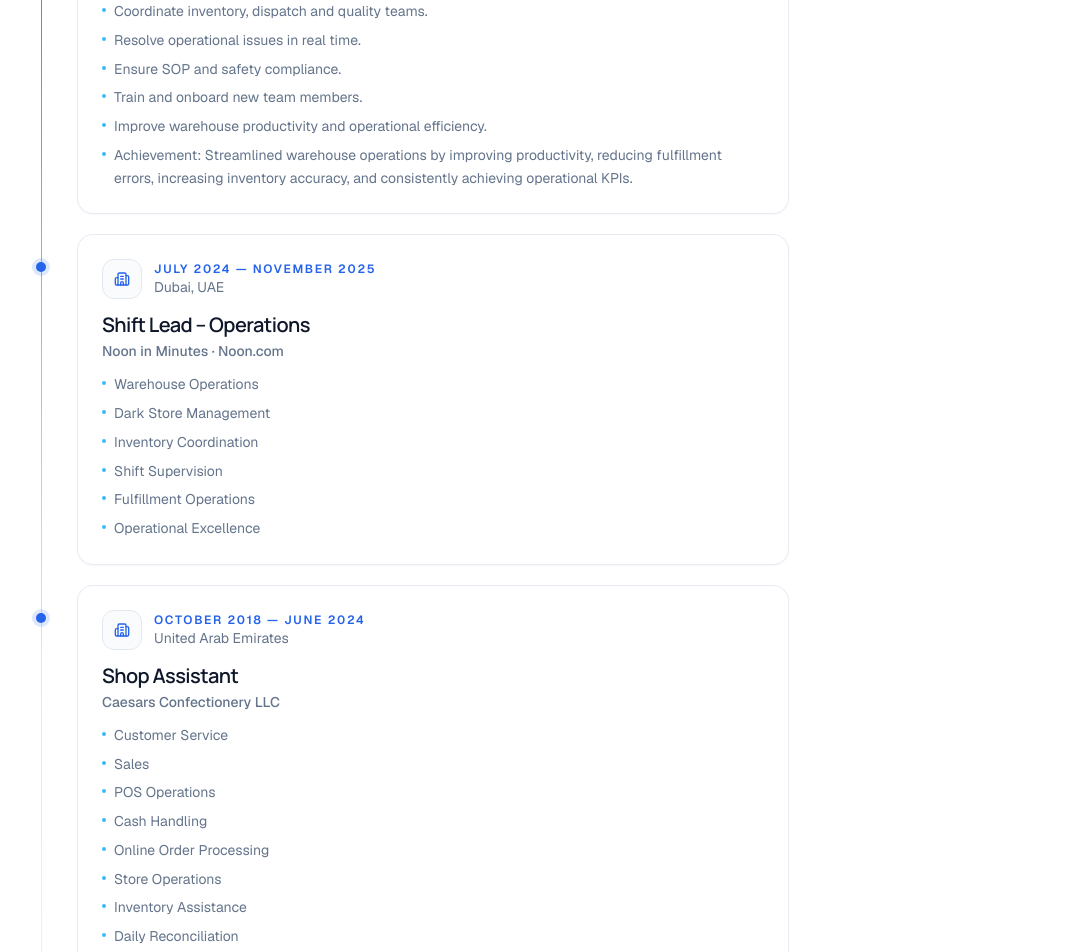
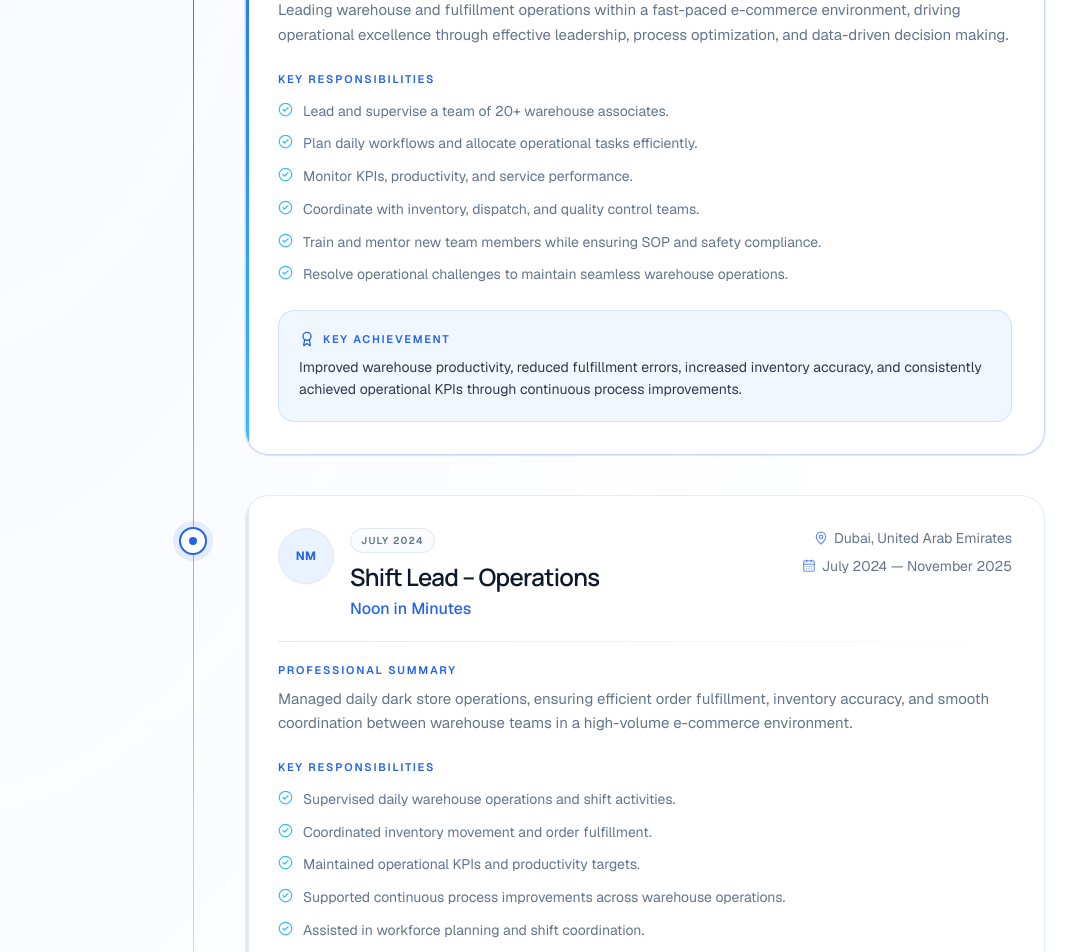
Before and after one commit to abhishekxsaroj/satyendra-yadav, a Next.js app: page / in a window 1280 px wide. Shown: the part 2400-3352 px from the top of the page, without its empty margins (43-1120 px from the left). Built offline with nearby package versions, Linux system fonts and the light colour scheme.

Commit message:
Redesign Experience into a premium executive career timeline.

```diff
--- a/src/constants/data.ts
+++ b/src/constants/data.ts
@@ -77,33 +77,38 @@ export const EXPERIENCES: Experience[] = [
     id: "exp-1",
     company: "EMX (Amazon Now)",
     role: "Team Leader – Operations",
-    location: "Dubai, UAE",
+    location: "Dubai, United Arab Emirates",
     period: "December 2025 — Present",
-    description: [
-      "Lead and manage daily warehouse operations for a team of 20 staff.",
-      "Plan workflows and allocate operational tasks.",
-      "Monitor employee performance and KPIs.",
-      "Coordinate inventory, dispatch and quality teams.",
-      "Resolve operational issues in real time.",
-      "Ensure SOP and safety compliance.",
-      "Train and onboard new team members.",
-      "Improve warehouse productivity and operational efficiency.",
-      "Achievement: Streamlined warehouse operations by improving productivity, reducing fulfillment errors, increasing inventory accuracy, and consistently achieving operational KPIs.",
+    current: true,
+    logoInitials: "EMX",
+    summary:
+      "Leading warehouse and fulfillment operations within a fast-paced e-commerce environment, driving operational excellence through effective leadership, process optimization, and data-driven decision making.",
+    responsibilities: [
+      "Lead and supervise a team of 20+ warehouse associates.",
+      "Plan daily workflows and allocate operational tasks efficiently.",
+      "Monitor KPIs, productivity, and service performance.",
+      "Coordinate with inventory, dispatch, and quality control teams.",
+      "Train and mentor new team members while ensuring SOP and safety compliance.",
+      "Resolve operational challenges to maintain seamless warehouse operations.",
     ],
+    achievement:
+      "Improved warehouse productivity, reduced fulfillment errors, increased inventory accuracy, and consistently achieved operational KPIs through continuous process improvements.",
   },
   {
     id: "exp-2",
-    company: "Noon in Minutes · Noon.com",
+    company: "Noon in Minutes",
     role: "Shift Lead – Operations",
-    location: "Dubai, UAE",
+    location: "Dubai, United Arab Emirates",
     period: "July 2024 — November 2025",
-    description: [
-      "Warehouse Operations",
-      "Dark Store Management",
-      "Inventory Coordination",
-      "Shift Supervision",
-      "Fulfillment Operations",
-      "Operational Excellence",
+    logoInitials: "NM",
+    summary:
+      "Managed daily dark store operations, ensuring efficient order fulfillment, inventory accuracy, and smooth coordination between warehouse teams in a high-volume e-commerce environment.",
+    responsibilities: [
+      "Supervised daily warehouse operations and shift activities.",
+      "Coordinated inventory movement and order fulfillment.",
+      "Maintained operational KPIs and productivity targets.",
+      "Supported continuous process improvements across warehouse operations.",
+      "Assisted in workforce planning and shift coordination.",
     ],
   },
   {
@@ -112,15 +117,15 @@ export const EXPERIENCES: Experience[] = [
     role: "Shop Assistant",
     location: "United Arab Emirates",
     period: "October 2018 — June 2024",
-    description: [
-      "Customer Service",
-      "Sales",
-      "POS Operations",
-      "Cash Handling",
-      "Online Order Processing",
-      "Store Operations",
-      "Inventory Assistance",
-      "Daily Reconciliation",
+    logoInitials: "CC",
+    summary:
+      "Supported daily retail operations by delivering exceptional customer service, managing transactions, processing online orders, and contributing to overall store performance.",
+    responsibilities: [
+      "Assisted customers with product selection and purchases.",
+      "Managed POS transactions, refunds, and payment processing.",
+      "Processed online orders and customer reservations.",
+      "Supported inventory organization and daily store operations.",
+      "Helped achieve store sales targets and customer satisfaction goals.",
     ],
   },
   {
@@ -129,13 +134,14 @@ export const EXPERIENCES: Experience[] = [
     role: "Customer Service Assistant",
     location: "India",
     period: "May 2018 — September 2018",
-    description: [
-      "Customer Support",
-      "Order Processing",
-      "Email Support",
-      "Complaint Resolution",
-      "Administration",
-      "Reporting",
+    logoInitials: "YC",
+    summary:
+      "Delivered responsive customer support by managing inquiries, processing orders, resolving service issues, and maintaining accurate operational records.",
+    responsibilities: [
+      "Responded to customer inquiries via phone and email.",
+      "Processed customer orders accurately.",
+      "Resolved complaints professionally.",
+      "Maintained customer records and prepared operational reports.",
     ],
   },
   {
@@ -144,9 +150,14 @@ export const EXPERIENCES: Experience[] = [
     role: "Cashier",
     location: "India",
     period: "May 2015 — April 2018",
-    description: [
-      "Handled cashier operations, billing accuracy, and customer transactions.",
-      "Supported daily store cash reconciliation and front-of-house service quality.",
+    logoInitials: "AZ",
+    summary:
+      "Managed front-end cash operations while ensuring transaction accuracy and providing excellent customer service in a fast-paced restaurant environment.",
+    responsibilities: [
+      "Processed cash and card transactions.",
+      "Maintained accurate financial records.",
+      "Assisted customers with billing and payments.",
+      "Supported smooth day-to-day restaurant operations.",
     ],
   },
 ];
--- a/src/sections/Experience.tsx
+++ b/src/sections/Experience.tsx
@@ -1,75 +1,178 @@
 "use client";
 
 import { motion } from "framer-motion";
-import { Building2 } from "lucide-react";
+import { MapPin, CalendarDays, Award, CheckCircle2 } from "lucide-react";
 import { EXPERIENCES } from "@/constants/data";
 import { SectionHeading } from "@/components/ui/SectionHeading";
+import type { Experience as ExperienceType } from "@/types";
+
+function CompanyLogo({
+  experience,
+}: {
+  experience: ExperienceType;
+}) {
+  if (experience.logo) {
+    return (
+      // eslint-disable-next-line @next/next/no-img-element
+      <img
+        src={experience.logo}
+        alt={`${experience.company} logo`}
+        className="h-full w-full rounded-full object-cover"
+      />
+    );
+  }
+
+  return (
+    <span className="text-[11px] font-bold tracking-wide text-primary sm:text-xs">
+      {experience.logoInitials ?? experience.company.slice(0, 2).toUpperCase()}
+    </span>
+  );
+}
 
 export function Experience() {
   return (
     <section
       id="experience"
-      className="relative overflow-hidden section-pad py-16 md:py-20"
+      className="relative overflow-hidden section-pad py-16 md:py-24"
     >
+      <div className="pointer-events-none absolute inset-0 bg-[radial-gradient(ellipse_at_top_left,rgba(37,99,235,0.04),transparent_55%)]" />
+
       <div className="container-max relative">
         <SectionHeading
           eyebrow="Experience"
-          title="Progressive leadership across logistics and operations."
-          description="From frontline service excellence to Team Leader roles at EMX (Amazon Now) and Noon in Minutes."
-          className="mb-8 md:mb-10"
+          title="A career built on operational milestones."
+          description="Executive timeline of leadership and operations roles across logistics, fulfillment, and customer excellence."
+          className="mb-10 md:mb-14"
         />
 
-        <div className="relative max-w-3xl">
-          <div className="absolute bottom-2 left-5 top-2 w-px bg-gradient-to-b from-primary via-border to-transparent" />
+        <div className="relative mx-auto max-w-4xl">
+          {/* Vertical timeline line */}
+          <div className="absolute bottom-4 left-6 top-4 w-px bg-gradient-to-b from-primary via-border to-transparent md:left-[2.75rem]" />
 
-          <div className="space-y-5">
+          <div className="space-y-8 md:space-y-10">
             {EXPERIENCES.map((exp, index) => (
               <motion.article
                 key={exp.id}
-                initial={{ opacity: 0, y: 28, filter: "blur(6px)" }}
-                whileInView={{ opacity: 1, y: 0, filter: "blur(0px)" }}
-                viewport={{ once: true, margin: "-40px" }}
+                initial={{ opacity: 0, y: 36, x: -12, filter: "blur(8px)" }}
+                whileInView={{ opacity: 1, y: 0, x: 0, filter: "blur(0px)" }}
+                viewport={{ once: true, margin: "-60px" }}
                 transition={{
-                  duration: 0.6,
-                  delay: index * 0.06,
+                  duration: 0.7,
+                  delay: index * 0.08,
                   ease: [0.22, 1, 0.36, 1],
                 }}
-                className="relative pl-14"
+                className="relative pl-16 md:pl-24"
               >
-                <div className="absolute left-[15px] top-7 z-10 h-2.5 w-2.5 rounded-full bg-primary ring-4 ring-primary/15" />
+                {/* Timeline node */}
+                <div className="absolute left-3.5 top-8 z-10 flex h-6 w-6 items-center justify-center rounded-full border-2 border-primary bg-card shadow-[0_0_0_6px_rgba(37,99,235,0.1)] md:left-[1.85rem] md:h-7 md:w-7">
+                  <span className="h-2 w-2 rounded-full bg-primary" />
+                </div>
 
                 <motion.div
-                  whileHover={{ y: -4 }}
-                  transition={{ duration: 0.3 }}
-                  className="rounded-2xl border border-border/80 bg-card/80 p-5 text-left shadow-[var(--shadow-sm)] backdrop-blur-sm hover-glow sm:p-6"
+                  whileHover={{ y: -6 }}
+                  transition={{ duration: 0.35, ease: [0.22, 1, 0.36, 1] }}
+                  className={`group relative overflow-hidden rounded-3xl border bg-card/90 p-6 shadow-[var(--shadow-sm)] backdrop-blur-sm transition-shadow duration-400 hover:shadow-[0_18px_50px_rgba(37,99,235,0.1)] sm:p-8 ${
+                    exp.current
+                      ? "border-primary/25 ring-1 ring-primary/10"
+                      : "border-border/80"
+                  }`}
                 >
-                  <div className="mb-3 flex flex-wrap items-center gap-3">
-                    <div className="flex h-10 w-10 shrink-0 items-center justify-center rounded-xl border border-border bg-background text-primary">
-                      <Building2 size={16} />
+                  {/* Accent line */}
+                  <div
+                    className={`absolute inset-y-0 left-0 w-[3px] ${
+                      exp.current
+                        ? "bg-gradient-to-b from-primary to-accent"
+                        : "bg-border group-hover:bg-primary/40"
+                    }`}
+                  />
+
+                  {/* Header */}
+                  <div className="flex flex-col gap-5 sm:flex-row sm:items-start sm:justify-between">
+                    <div className="flex items-start gap-4">
+                      <div className="flex h-14 w-14 shrink-0 items-center justify-center rounded-full border border-border bg-primary-soft/60 shadow-[var(--shadow-sm)]">
+                        <CompanyLogo experience={exp} />
+                      </div>
+
+                      <div className="min-w-0">
+                        <div className="mb-2 flex flex-wrap items-center gap-2">
+                          {exp.current && (
+                            <span className="inline-flex items-center rounded-full bg-primary/10 px-2.5 py-1 text-[10px] font-semibold uppercase tracking-[0.14em] text-primary">
+                              Current Position
+                            </span>
+                          )}
+                          <span className="inline-flex items-center rounded-full border border-border bg-background px-2.5 py-1 text-[10px] font-semibold uppercase tracking-[0.12em] text-secondary">
+                            {exp.period.split("—")[0]?.trim() ?? exp.period}
+                          </span>
+                        </div>
+
+                        <h3 className="font-display text-xl font-semibold tracking-tight text-foreground sm:text-2xl">
+                          {exp.role}
+                        </h3>
+                        <p className="mt-1 text-sm font-medium text-primary sm:text-base">
+                          {exp.company}
+                        </p>
+                      </div>
                     </div>
-                    <div className="min-w-0 text-left">
-                      <p className="text-xs font-semibold uppercase tracking-[0.14em] text-primary">
+
+                    <div className="flex flex-col gap-2 text-sm text-secondary sm:items-end sm:text-right">
+                      <span className="inline-flex items-center gap-1.5">
+                        <MapPin size={14} className="text-primary/70" />
+                        {exp.location}
+                      </span>
+                      <span className="inline-flex items-center gap-1.5">
+                        <CalendarDays size={14} className="text-primary/70" />
                         {exp.period}
-                      </p>
-                      <p className="text-sm text-secondary">{exp.location}</p>
+                      </span>
                     </div>
                   </div>
 
-                  <h3 className="font-display text-lg font-semibold text-foreground sm:text-xl">
-                    {exp.role}
-                  </h3>
-                  <p className="mt-0.5 text-sm font-medium text-secondary">
-                    {exp.company}
-                  </p>
+                  <div className="my-5 h-px bg-gradient-to-r from-border via-border/60 to-transparent" />
 
-                  <ul className="mt-3 space-y-1.5 text-left text-sm leading-relaxed text-secondary">
-                    {exp.description.map((item) => (
-                      <li key={item} className="flex gap-2">
-                        <span className="mt-2 h-1 w-1 shrink-0 rounded-full bg-accent" />
-                        <span>{item}</span>
-                      </li>
-                    ))}
-                  </ul>
+                  {/* Summary */}
+                  <div>
+                    <p className="mb-2 text-[11px] font-semibold uppercase tracking-[0.16em] text-primary">
+                      Professional Summary
+                    </p>
+                    <p className="text-sm leading-relaxed text-secondary sm:text-[15px]">
+                      {exp.summary}
+                    </p>
+                  </div>
+
+                  {/* Responsibilities */}
+                  <div className="mt-6">
+                    <p className="mb-3 text-[11px] font-semibold uppercase tracking-[0.16em] text-primary">
+                      Key Responsibilities
+                    </p>
+                    <ul className="grid gap-2.5 sm:grid-cols-1">
+                      {exp.responsibilities.map((item) => (
+                        <li
+                          key={item}
+                          className="flex gap-2.5 text-sm leading-relaxed text-secondary"
+                        >
+                          <CheckCircle2
+                            size={15}
+                            className="mt-0.5 shrink-0 text-accent"
+                          />
+                          <span>{item}</span>
+                        </li>
+                      ))}
+                    </ul>
+                  </div>
+
+                  {/* Achievement */}
+                  {exp.achievement && (
+                    <div className="mt-6 rounded-2xl border border-primary/15 bg-primary-soft/40 p-4 sm:p-5">
+                      <div className="mb-2 flex items-center gap-2">
+                        <Award size={16} className="text-primary" />
+                        <p className="text-[11px] font-semibold uppercase tracking-[0.16em] text-primary">
+                          Key Achievement
+                        </p>
+                      </div>
+                      <p className="text-sm leading-relaxed text-foreground/85">
+                        {exp.achievement}
+                      </p>
+                    </div>
+                  )}
                 </motion.div>
               </motion.article>
             ))}
```
Also changed, not shown: src/types/index.ts (+6 -1 lines).
